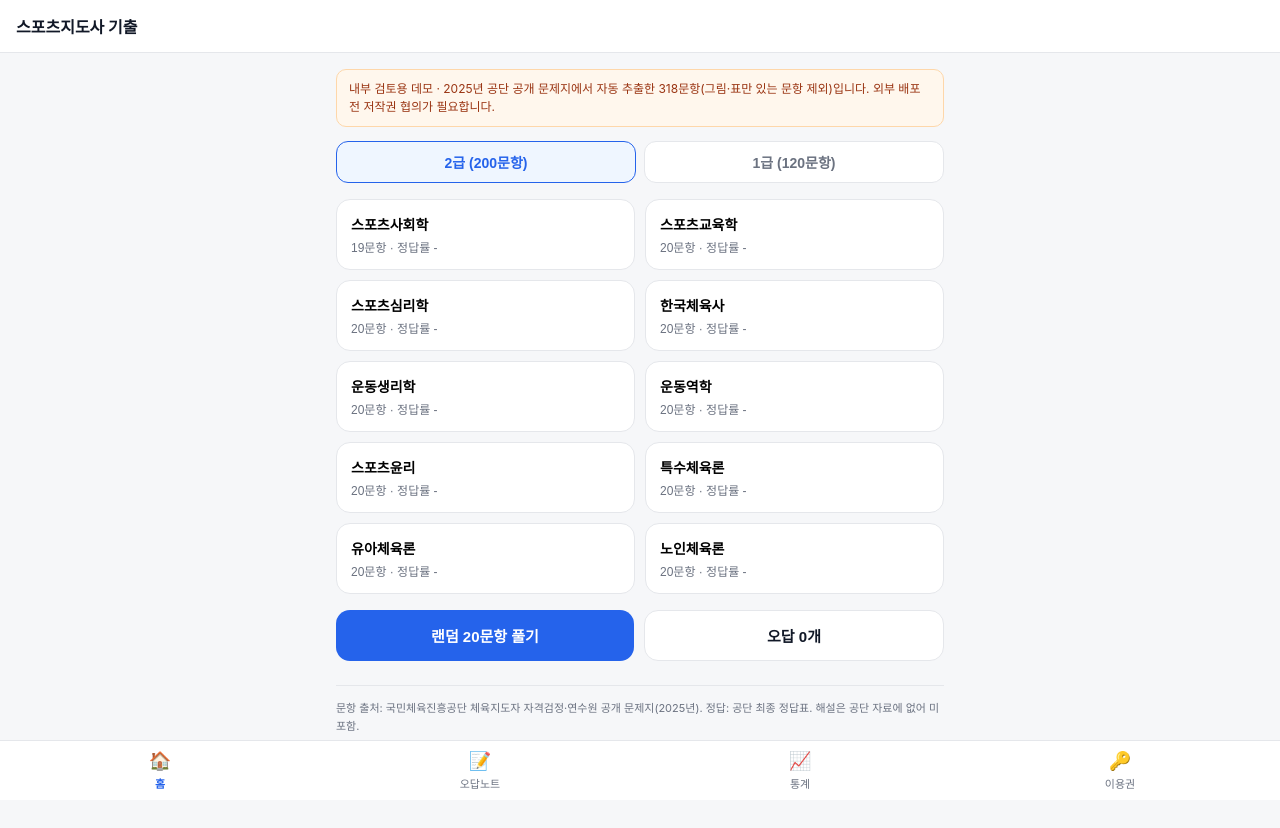
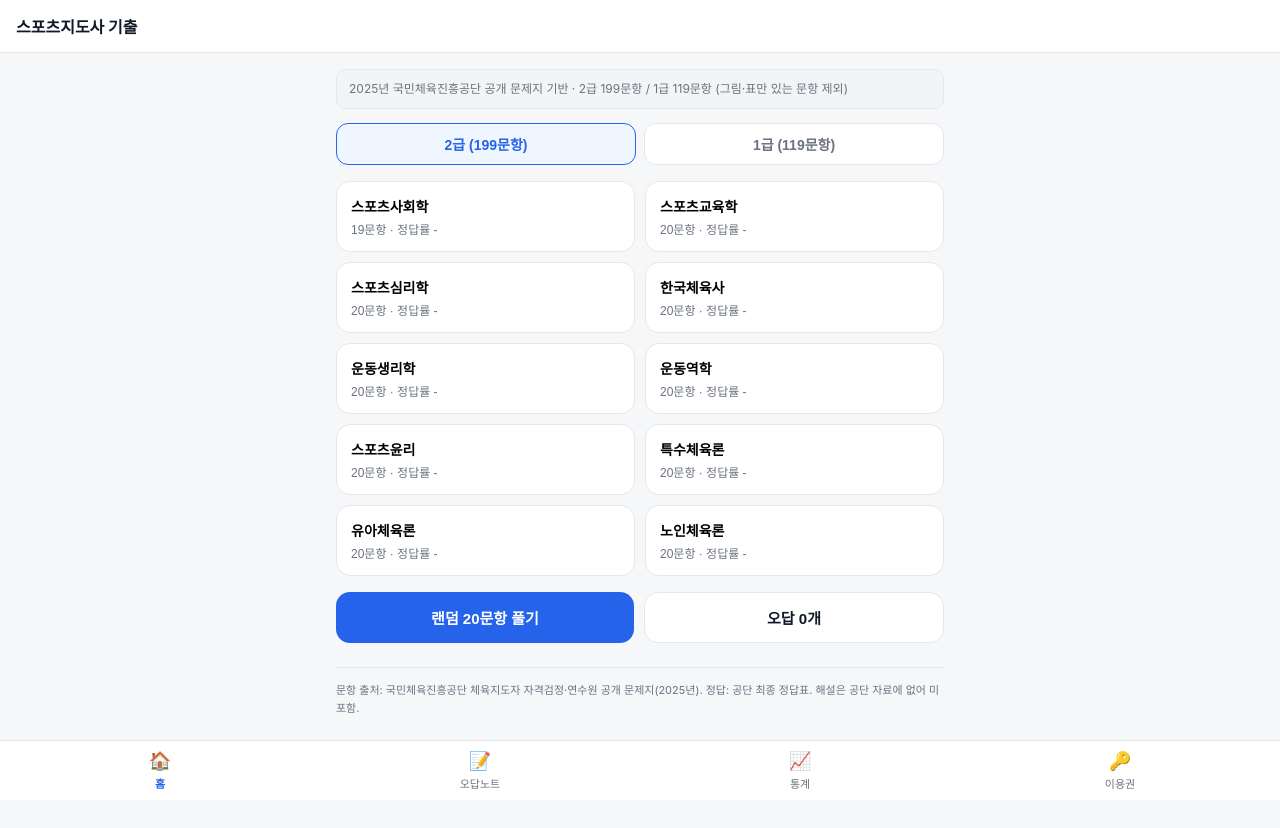
Before and after one commit to setoo28-hue/sports-exam-pass, a plain HTML site: page index.html in a window 1280 px wide. Drawn offline with Linux system fonts and the light colour scheme.

Commit message:
문구 정리: '데모/저작권 협의' 문구 제거, 공개용 안내·문항수 표기 수정

```diff
--- a/index.html
+++ b/index.html
@@ -3,7 +3,7 @@
 <head>
 <meta charset="utf-8">
 <meta name="viewport" content="width=device-width,initial-scale=1,viewport-fit=cover">
-<title>스포츠지도사 기출 - 데모</title>
+<title>스포츠지도사 기출</title>
 <meta name="theme-color" content="#111827">
 <link rel="manifest" href="manifest.webmanifest">
 <style>
@@ -14,7 +14,7 @@ header{position:sticky;top:0;background:rgba(255,255,255,.92);backdrop-filter:bl
 header h1{font-size:16px;margin:0;flex:1}
 .back{border:0;background:none;font-size:20px;color:var(--ink);padding:0 4px;cursor:pointer}
 .wrap{padding:16px;max-width:640px;margin:0 auto}
-.demo-note{background:#fff7ed;border:1px solid #fed7aa;color:#9a3412;font-size:12px;line-height:1.5;padding:10px 12px;border-radius:10px;margin-bottom:14px}
+.note{background:#f3f4f6;border:1px solid var(--line);color:var(--sub);font-size:12px;line-height:1.5;padding:10px 12px;border-radius:10px;margin-bottom:14px}
 .chips{display:flex;gap:8px;margin-bottom:16px}
 .chip{flex:1;padding:10px;border:1px solid var(--line);background:#fff;border-radius:12px;font-size:14px;font-weight:600;color:var(--sub);cursor:pointer}
 .chip.on{border-color:var(--brand);color:var(--brand);background:#eff6ff}
@@ -96,10 +96,10 @@ function home(){
   document.getElementById('title').textContent = '스포츠지도사 기출';
   document.getElementById('back').hidden = true;
   app().innerHTML = `
-  <div class="demo-note">내부 검토용 데모 · 2025년 공단 공개 문제지에서 자동 추출한 ${byLevel('2급').length + byLevel('1급').length}문항(그림·표만 있는 문항 제외)입니다. 외부 배포 전 저작권 협의가 필요합니다.</div>
+  <div class="note">2025년 국민체육진흥공단 공개 문제지 기반 · 2급 ${byLevel('2급').length}문항 / 1급 ${byLevel('1급').length}문항 (그림·표만 있는 문항 제외)</div>
   <div class="chips">
-    <button class="chip ${lv==='2급'?'on':''}" data-lv="2급">2급 (200문항)</button>
-    <button class="chip ${lv==='1급'?'on':''}" data-lv="1급">1급 (120문항)</button>
+    <button class="chip ${lv==='2급'?'on':''}" data-lv="2급">2급 (${byLevel('2급').length}문항)</button>
+    <button class="chip ${lv==='1급'?'on':''}" data-lv="1급">1급 (${byLevel('1급').length}문항)</button>
   </div>
   <div class="grid">
     ${subs.map(s => `<button class="subj" data-subj="${s}"><b>${s}</b><span>${bySubject(lv,s).length}문항 · 정답률 ${rateOf(lv,s)}</span></button>`).join('')}
```
